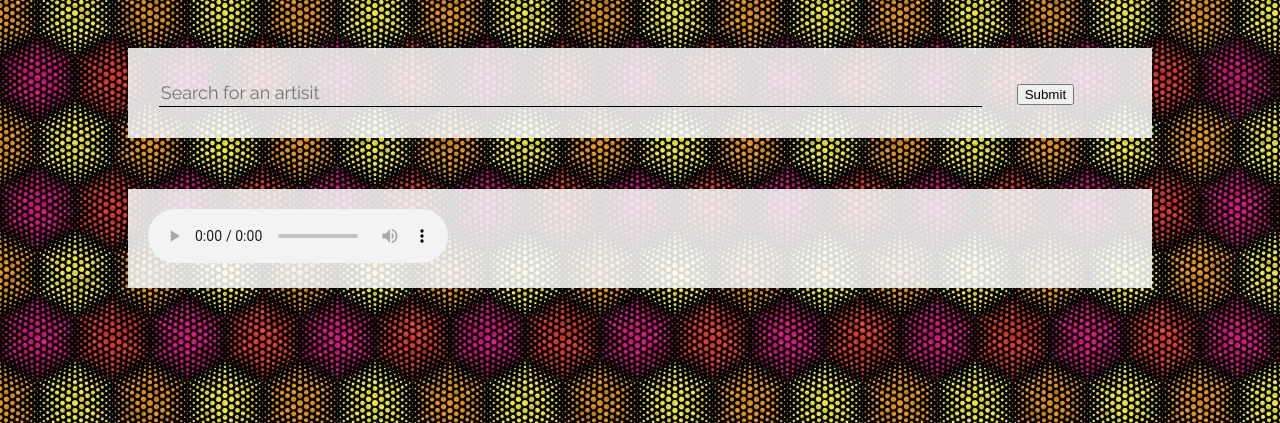
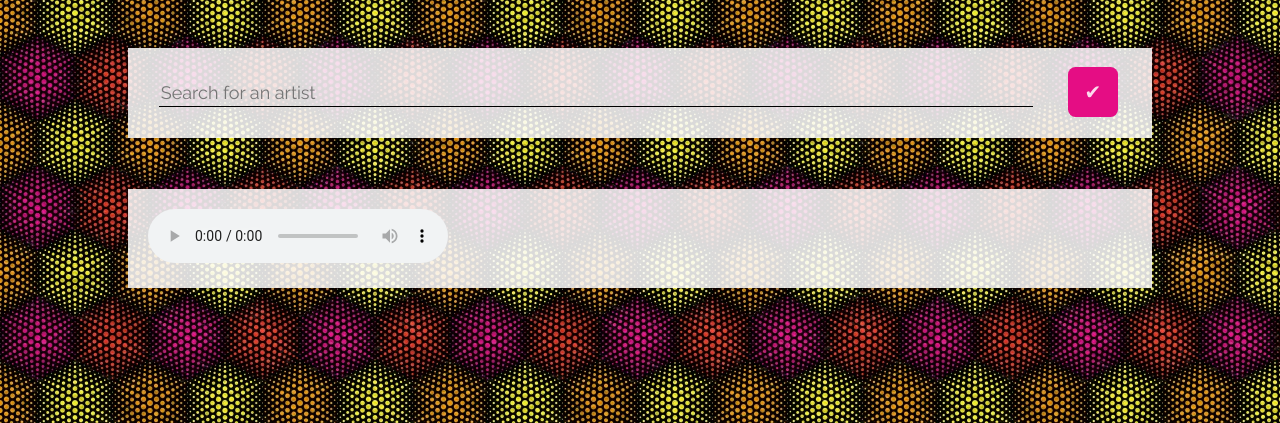
Before and after one commit to hannahhch/music-search, a plain HTML site: page index.html in a window 1280 px wide. Shown: the part 377-800 px from the top of the page. Drawn offline with Linux system fonts and the light colour scheme.

Commit message:
search button done

```diff
--- a/index.html
+++ b/index.html
@@ -30,8 +30,8 @@
 
       <!--music bar-->
       <div class = 'search'>
-        <input type = 'text' name = 'search-music' class = 'search-music' placeholder = 'Search for an artisit'>
-        <input type = 'submit' name = 'search-button' class = 'search-button' placeholder = 'submit'>
+        <input type = 'text' name = 'search-music' class = 'search-music' placeholder = 'Search for an artist'>
+        <input type = 'submit' name = 'search-button' class = 'search-button' value = '&#10004'>
       </div>
       <div class = 'audio-player'>
         <audio controls></audio>
--- a/styles.css
+++ b/styles.css
@@ -77,7 +77,7 @@ body{
 
 /*search bar text input styling*/
 .search-music{
-  width: 80%;
+  width: 85%;
   height:25px;
   background:none;
   border: none;
@@ -88,7 +88,22 @@ body{
   outline:none;
 }
 
+/*search button styling*/
+.search-button{
+  border: none;
+  border-radius: 15%;
+  background-color: #E50D84;
+  color: rgba(255, 255, 255, 0.85);
+  font-family: 'Raleway', sans-serif;
+  height: 50px;
+  width: 50px;
+  font-size: 20px;
+  cursor: pointer;
+}
 
+.search-button:hover{
+  background-color: black;
+}
 
 
 
```
